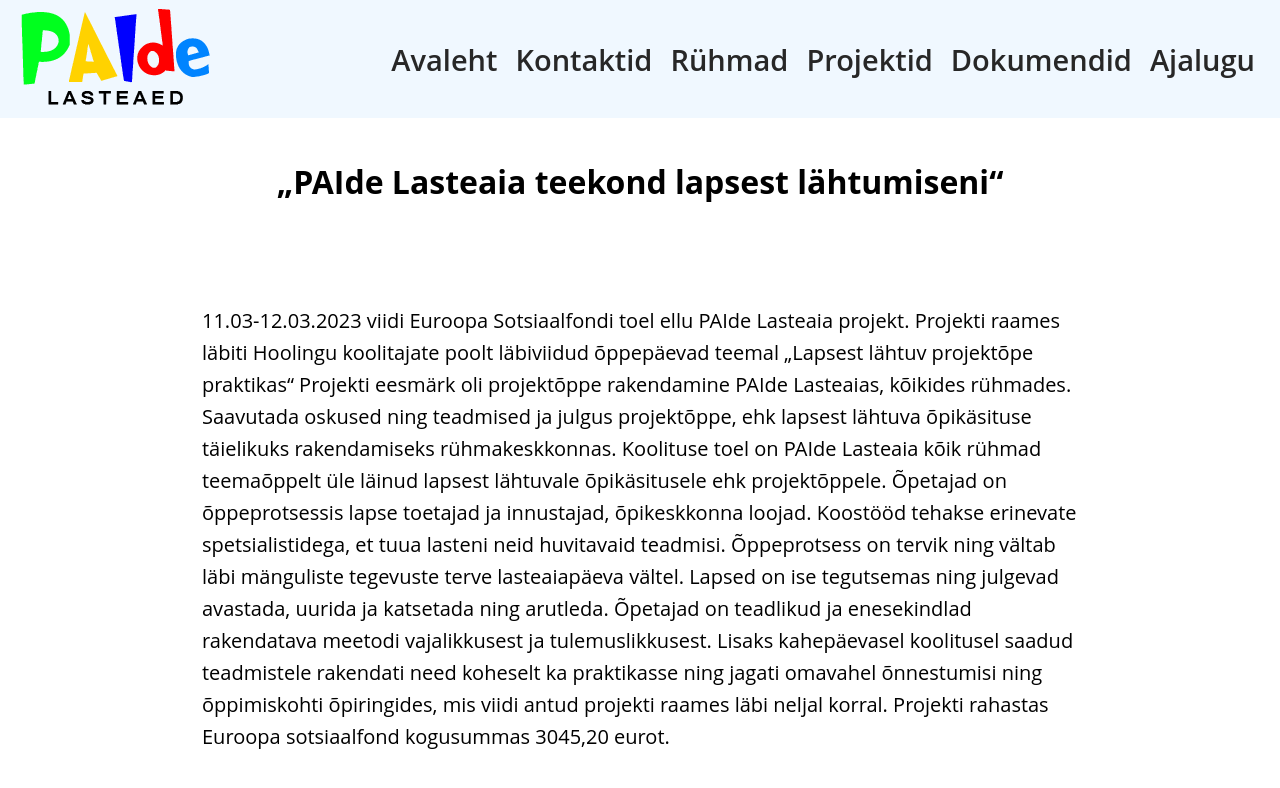
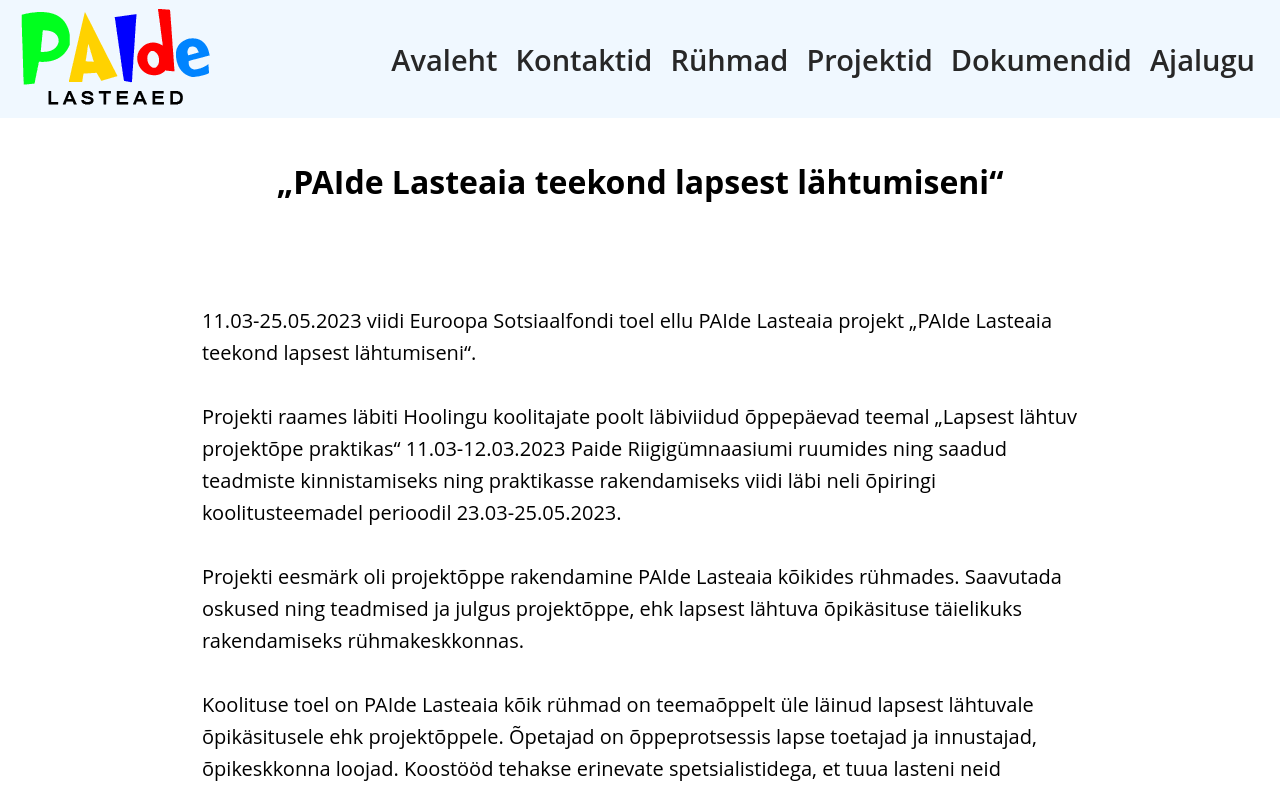
Before and after one commit to mikk369/newgarden, a Vue app in the folder client/: page /projektid in a window 1280 px wide. Shown: the top 788 px of the page. Built offline with nearby package versions, Linux system fonts and the light colour scheme.

Commit message:
last commit

```diff
--- a/client/src/views/ContactView.vue
+++ b/client/src/views/ContactView.vue
@@ -35,6 +35,7 @@
           <p>Telefon1: 58376309</p>
           <p>Telefon2: 6988 922</p>
           <p>oppejuht@pailasteaed.ee</p>
+          <p style="color: red">Puhkusel: 11.08</p>
         </div>
         <div class="card">
           <img
--- a/client/src/views/LandingPage.vue
+++ b/client/src/views/LandingPage.vue
@@ -75,7 +75,7 @@
                 <b>{{ post.title }}</b>
               </h4>
               <p class="lower-paragraph" v-html="post.content"></p>
-              <img class="poster-image" v-if="post.id === 2" :src="post.image" alt="Post Image" />
+              <!-- <img class="poster-image" v-if="post.id === 2" :src="post.image" alt="Post Image" /> -->
             </div>
           </router-link>
           <div class="time-div">
@@ -385,6 +385,7 @@ p {
 .cards h4 {
   font-size: 1.8rem;
   padding-bottom: 2.3rem;
+  text-align: center;
 }
 .cards p {
   font-size: 1.5rem;
@@ -396,6 +397,7 @@ p {
   display: -webkit-box;
   -webkit-line-clamp: 3;
   -webkit-box-orient: vertical;
+  text-align: center;
 }
 .lower-paragraph p {
   margin-bottom: 20px;
--- a/client/src/views/PostView.vue
+++ b/client/src/views/PostView.vue
@@ -6,11 +6,11 @@
         <div class="post-area">
           <h1 class="post-title">{{ title }}</h1>
           <p class="content" v-html="content"></p>
-          <div class="image-wrapper">
+          <!-- <div class="image-wrapper">
             <img v-if="id !== 1" class="poster-image" :src="image" alt="Post Image" />
-          </div>
+          </div> -->
         </div>
-        <div class="table-wrapper" v-if="id !== 2">
+        <div class="table-wrapper" v-if="id !== 1">
           <table>
             <thead>
               <tr>
@@ -165,7 +165,6 @@ export default {
         (this.content = post.content),
         (this.image = post.image),
         (this.id = post.id);
-      console.log(post.id);
     } catch (error) {
       console.log(error);
     }
--- a/client/src/views/projectsView.vue
+++ b/client/src/views/projectsView.vue
@@ -5,20 +5,22 @@
       <h1 class="project-title">„PAIde Lasteaia teekond lapsest lähtumiseni“</h1>
     </div>
     <div class="text-container">
-      11.03-12.03.2023 viidi Euroopa Sotsiaalfondi toel ellu PAIde Lasteaia projekt. Projekti raames
-      läbiti Hoolingu koolitajate poolt läbiviidud õppepäevad teemal „Lapsest lähtuv projektõpe
-      praktikas“ Projekti eesmärk oli projektõppe rakendamine PAIde Lasteaias, kõikides rühmades.
-      Saavutada oskused ning teadmised ja julgus projektõppe, ehk lapsest lähtuva õpikäsituse
-      täielikuks rakendamiseks rühmakeskkonnas. Koolituse toel on PAIde Lasteaia kõik rühmad
-      teemaõppelt üle läinud lapsest lähtuvale õpikäsitusele ehk projektõppele. Õpetajad on
-      õppeprotsessis lapse toetajad ja innustajad, õpikeskkonna loojad. Koostööd tehakse erinevate
-      spetsialistidega, et tuua lasteni neid huvitavaid teadmisi. Õppeprotsess on tervik ning vältab
-      läbi mänguliste tegevuste terve lasteaiapäeva vältel. Lapsed on ise tegutsemas ning julgevad
-      avastada, uurida ja katsetada ning arutleda. Õpetajad on teadlikud ja enesekindlad rakendatava
-      meetodi vajalikkusest ja tulemuslikkusest. Lisaks kahepäevasel koolitusel saadud teadmistele
-      rakendati need koheselt ka praktikasse ning jagati omavahel õnnestumisi ning õppimiskohti
-      õpiringides, mis viidi antud projekti raames läbi neljal korral. Projekti rahastas Euroopa
-      sotsiaalfond kogusummas 3045,20 eurot.
+      11.03-25.05.2023 viidi Euroopa Sotsiaalfondi toel ellu PAIde Lasteaia projekt „PAIde Lasteaia
+      teekond lapsest lähtumiseni“. <br /><br />Projekti raames läbiti Hoolingu koolitajate poolt
+      läbiviidud õppepäevad teemal „Lapsest lähtuv projektõpe praktikas“ 11.03-12.03.2023 Paide
+      Riigigümnaasiumi ruumides ning saadud teadmiste kinnistamiseks ning praktikasse rakendamiseks
+      viidi läbi neli õpiringi koolitusteemadel perioodil 23.03-25.05.2023.<br /><br />
+      Projekti eesmärk oli projektõppe rakendamine PAIde Lasteaia kõikides rühmades. Saavutada
+      oskused ning teadmised ja julgus projektõppe, ehk lapsest lähtuva õpikäsituse täielikuks
+      rakendamiseks rühmakeskkonnas.<br /><br />
+      Koolituse toel on PAIde Lasteaia kõik rühmad on teemaõppelt üle läinud lapsest lähtuvale
+      õpikäsitusele ehk projektõppele. Õpetajad on õppeprotsessis lapse toetajad ja innustajad,
+      õpikeskkonna loojad. Koostööd tehakse erinevate spetsialistidega, et tuua lasteni neid
+      huvitavaid teadmisi. Õppeprotsess on tervik ning vältab läbi mänguliste tegevuste terve
+      lasteaiapäeva vältel. Lapsed on ise tegutsemas ning julgevad avastada, uurida ja katsetada
+      ning arutleda. Õpetajad on teadlikud ja enesekindlad rakendatava meetodi vajalikkusest ja
+      tulemuslikkusest.<br /><br />
+      Projekti rahastas Euroopa sotsiaalfond kogusummas 3045,20 eurot.
     </div>
     <div class="logo-container">
       <div class="logo">
@@ -81,7 +83,7 @@ export default {
   }
 }
 .logo-container {
-  padding: 60px 0 32px 0;
+  padding: 60px 0 92px 0;
   display: flex;
   gap: 64px;
 }
```
Also changed, not shown: client/src/views/data.js (added, +16 -0 lines).
